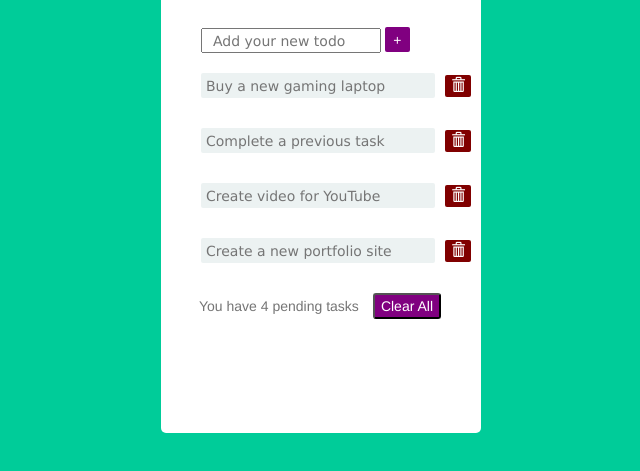
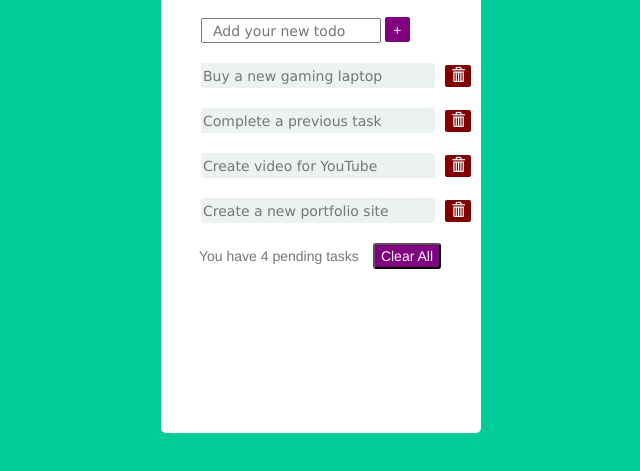
Before and after one commit to MohanaAllamraju/TO-do, a plain HTML site: page index.html in a window 1280 px wide. Shown: the part 67-538 px from the top of the page, without its empty margins (319-959 px from the left). Drawn offline with nearby package versions, Linux system fonts and the light colour scheme.

Commit message:
Add files via upload

```diff
--- a/index.html
+++ b/index.html
@@ -26,14 +26,13 @@
 
         .textbox-container {
             padding-left: 20px;
-            padding-top: 20px;
+            padding-top: 10px;
         }
 
         .listbox-container {
             display: flex;
             align-items: center;
             justify-content: space-between;
-            margin-bottom: 10px;
         }
 
         .listbox {
@@ -41,7 +40,7 @@
             vertical-align: middle;
             font-weight: light;
             font-family: Verdana, Geneva, Tahoma, sans-serif;
-            padding: 5px;
+            padding: 2px;
             background-color: rgb(236, 242, 242);
             height: 25px;
             border-radius: 2px;
```
